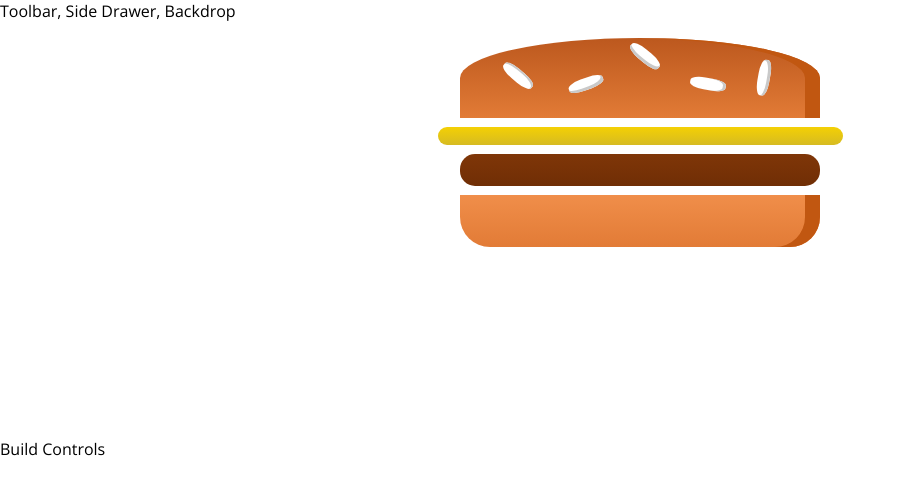
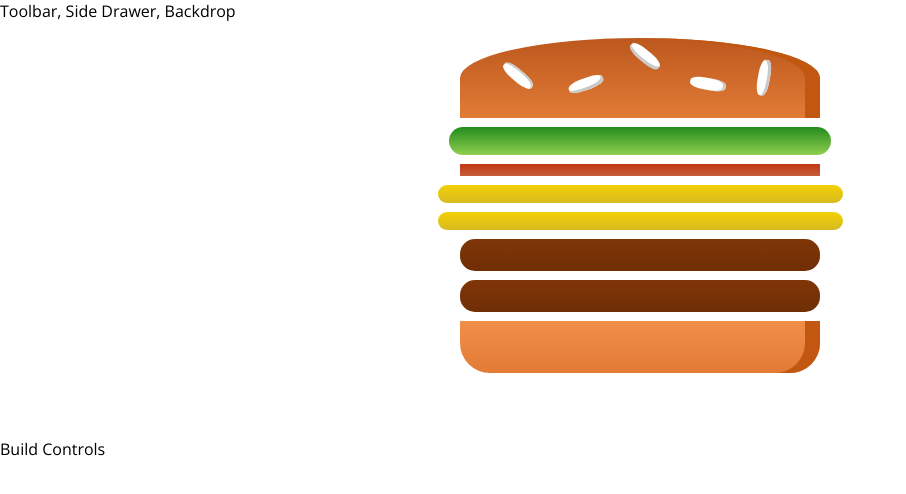
Before and after one commit to pengfeiye/Burger_Builder, a React app: page / in a window 1280 px wide. Shown: the top 494 px of the page, without its empty margins (0-906 px from the left). Built offline with nearby package versions, Linux system fonts and the light colour scheme.

Commit message:
Burger State Setup

```diff
--- a/src/components/Burger/Burger.js
+++ b/src/components/Burger/Burger.js
@@ -3,11 +3,17 @@
 import BurgerIngredient from './BurgerIngredient/BurgerIngredient'
 
 const burger = (props) => {
+  const ingredients = Object.keys(props.ingredients).map(igKey => {
+    console.log([...Array(props.ingredients[igKey])])
+    console.log(igKey)
+    return [...Array(props.ingredients[igKey])].map((_,i)=>{
+      return <BurgerIngredient key={igKey + i} type={igKey}/>;
+    })
+  })
   return (
     <div className={classes.Burger}>
       <BurgerIngredient type="bread-top" />
-      <BurgerIngredient type="cheese" />
-      <BurgerIngredient type="meat" />
+      {ingredients}
       <BurgerIngredient type="bread-bottom" />
     </div>
   )
--- a/src/containers/BurgerBuilder/BurgerBuilder.js
+++ b/src/containers/BurgerBuilder/BurgerBuilder.js
@@ -3,10 +3,20 @@
 import Burger from '../../components/Burger/Burger'
 
 class BurgerBuilder extends Component {
+
+  state = {
+      ingredients: {
+        salad: 1,
+        bacon: 1,
+        cheese: 2,
+        meat:2
+      }
+  }
+
   render () {
     return (
       <Aux>
-        <Burger />
+        <Burger ingredients={this.state.ingredients}/>
         <div> Build Controls </div>
       </Aux>
     )
```
